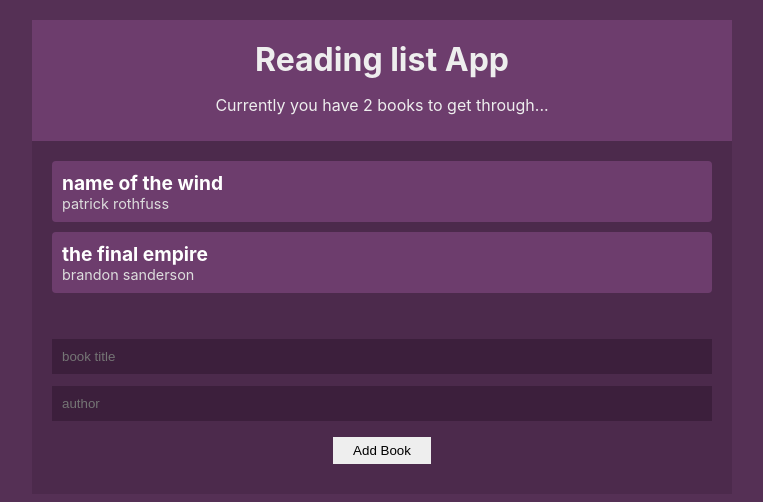
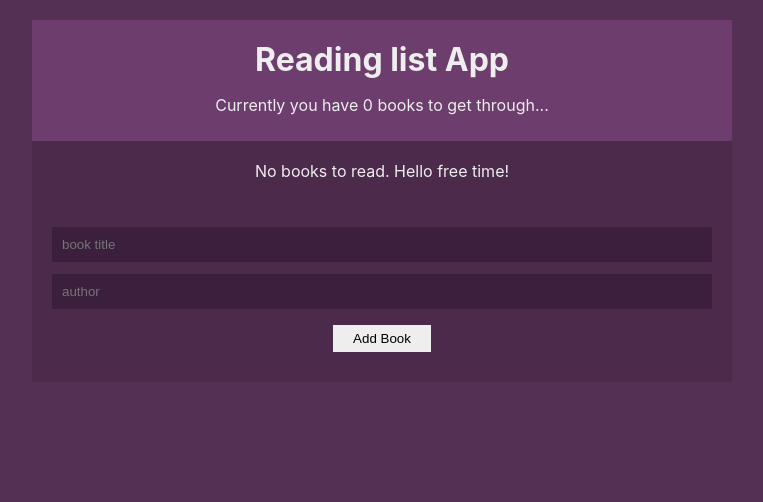
Before and after one commit to azrulwm/reading-list-react, a React (Create React App) app: page / in a window 1280 px wide. Shown: the top 502 px of the page, without its empty margins (258-1021 px from the left). Built offline with nearby package versions, Linux system fonts and the light colour scheme.

Commit message:
creating reducer and pairing it with context

```diff
--- a/src/components/BookDetails.js
+++ b/src/components/BookDetails.js
@@ -2,10 +2,10 @@
 import { BookContext } from "../contexts/BookContext";
 
 const BookDetails = ({ book }) => {
-  const { removeBook } = useContext(BookContext);
+  const { dispatch } = useContext(BookContext);
 
   return (
-    <li onClick={() => removeBook(book.id)}>
+    <li onClick={() => dispatch({ type: "REMOVE_BOOK", id: book.id })}>
       <div className="title">{book.title}</div>
       <div className="author">{book.author}</div>
     </li>
--- a/src/components/BookForm.js
+++ b/src/components/BookForm.js
@@ -2,13 +2,19 @@
 import { BookContext } from "../contexts/BookContext";
 
 const NewBookForm = () => {
-  const { addBook } = useContext(BookContext);
+  const { dispatch } = useContext(BookContext);
   const [title, setTitle] = useState("");
   const [author, setAuthor] = useState("");
 
   const handleSubmit = (e) => {
     e.preventDefault();
-    addBook(title, author);
+    dispatch({
+      type: "ADD_BOOK",
+      book: {
+        title,
+        author,
+      },
+    });
     setTitle("");
     setAuthor("");
   };
--- a/src/contexts/BookContext.js
+++ b/src/contexts/BookContext.js
@@ -1,24 +1,13 @@
-import { createContext, useContext, useState } from "react";
-import { v1 as uuid } from "uuid";
+import { createContext, useReducer } from "react";
+import { bookReducer } from "../reducers/bookReducer";
 
 export const BookContext = createContext();
 
 const BookContextProvider = (props) => {
-  const [books, setBooks] = useState([
-    { title: "name of the wind", author: "patrick rothfuss", id: 1 },
-    { title: "the final empire", author: "brandon sanderson", id: 2 },
-  ]);
-
-  const addBook = (title, author) => {
-    setBooks([...books, { title, author, id: uuid() }]);
-  };
-
-  const removeBook = (id) => {
-    setBooks(books.filter((book) => book.id !== id));
-  };
+  const [books, dispatch] = useReducer(bookReducer, []);
 
   return (
-    <BookContext.Provider value={{ books, addBook, removeBook }}>
+    <BookContext.Provider value={{ books, dispatch }}>
       {props.children}
     </BookContext.Provider>
   );
--- /dev/null
+++ b/src/reducers/bookReducer.js
@@ -0,0 +1,21 @@
+import { v1 as uuid } from "uuid";
+
+export const bookReducer = (state, action) => {
+  switch (action.type) {
+    case "ADD_BOOK":
+      return [
+        ...state,
+        {
+          title: action.book.title,
+          author: action.book.author,
+          id: uuid(),
+        },
+      ];
+
+    case "REMOVE_BOOK":
+      return state.filter((book) => book.id !== action.id);
+
+    default:
+      return state;
+  }
+};
```
